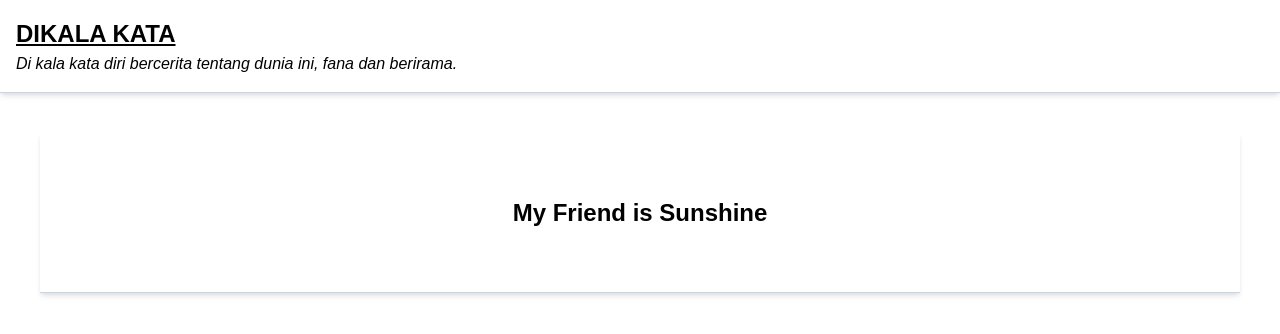
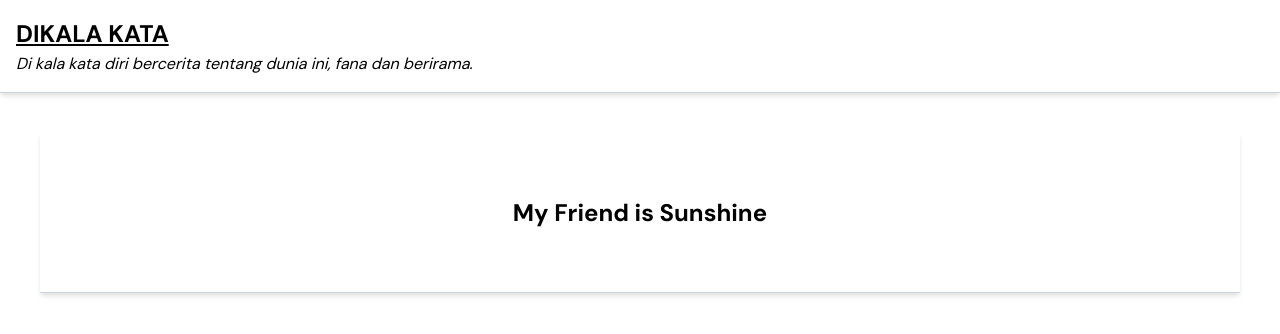
Before and after one commit to RafliEri/tulisam, a React (Create React App) app: page / in a window 1280 px wide. Shown: the top 334 px of the page. Built offline with nearby package versions, Linux system fonts and the light colour scheme.

Commit message:
ini committt

```diff
--- a/src/App.css
+++ /dev/null
@@ -1,38 +0,0 @@
-.App {
-  text-align: center;
-}
-
-.App-logo {
-  height: 40vmin;
-  pointer-events: none;
-}
-
-@media (prefers-reduced-motion: no-preference) {
-  .App-logo {
-    animation: App-logo-spin infinite 20s linear;
-  }
-}
-
-.App-header {
-  background-color: #282c34;
-  min-height: 100vh;
-  display: flex;
-  flex-direction: column;
-  align-items: center;
-  justify-content: center;
-  font-size: calc(10px + 2vmin);
-  color: white;
-}
-
-.App-link {
-  color: #61dafb;
-}
-
-@keyframes App-logo-spin {
-  from {
-    transform: rotate(0deg);
-  }
-  to {
-    transform: rotate(360deg);
-  }
-}
--- a/src/Routes/Home.jsx
+++ b/src/Routes/Home.jsx
@@ -1,9 +1,16 @@
-import { Box, Text, Link } from "@chakra-ui/react";
+import { ChakraProvider, extendTheme, Box, Text, Link } from "@chakra-ui/react";
 import { Link as RouteLink } from "react-router-dom";
 import NavBar from "../components/Navbar";
 
+const theme = extendTheme({
+  fonts: {
+    body: "DM Sans, sans-serif",
+  },
+});
+
 const Home = () => {
   return (
+    <ChakraProvider theme={theme}>
       <>
         <NavBar />
         <Box m={10}>
@@ -20,7 +27,7 @@ const Home = () => {
           >
             <RouteLink to="/mfis">
               <Link color={"black"}>
-              <Text fontSize={"2xl"} fontWeight={"bold"}>
+                <Text fontSize={"2xl"} fontWeight={"bold"} fontFamily="body">
                   My Friend is Sunshine
                 </Text>
               </Link>
@@ -48,6 +55,7 @@ const Home = () => {
         </Box> */}
         </Box>
       </>
+    </ChakraProvider>
   );
 };
 
--- a/src/Routes/Mfis.jsx
+++ b/src/Routes/Mfis.jsx
@@ -1,7 +1,6 @@
 import { ChakraProvider, extendTheme, Box, Text } from "@chakra-ui/react";
 import NavBar from "../components/Navbar";
 import Footer from "../components/Footer";
-// import { Box, Text } from "@chakra-ui/react";
 
 const theme = extendTheme({
   fonts: {
--- a/src/components/Navbar.jsx
+++ b/src/components/Navbar.jsx
@@ -1,10 +1,23 @@
 import { Link as RouteLink, useLocation } from "react-router-dom";
-import { Flex, Text, Link } from "@chakra-ui/react";
+import {
+  ChakraProvider,
+  extendTheme,
+  Flex,
+  Text,
+  Link,
+} from "@chakra-ui/react";
+
+const theme = extendTheme({
+  fonts: {
+    body: "DM Sans, sans-serif",
+  },
+});
 
 const NavBar = () => {
   const location = useLocation();
 
   return (
+    <ChakraProvider theme={theme}>
       <>
         <Flex
           boxShadow={"md"}
@@ -18,11 +31,16 @@ const NavBar = () => {
           <Text>
             <RouteLink to="/">
               <Link color={"black"}>
-              <Text fontSize={"2xl"} fontWeight={"bold"} as="u">
+                <Text
+                  fontSize={"2xl"}
+                  fontWeight={"bold"}
+                  as="u"
+                  fontFamily="body"
+                >
                   DIKALA KATA
                 </Text>
                 <br></br>
-              <Text as="i" pt={20}>
+                <Text as="i" pt={20} fontFamily="body">
                   Di kala kata diri bercerita tentang dunia ini, fana dan
                   berirama.
                 </Text>
@@ -46,6 +64,7 @@ const NavBar = () => {
           )}
         </Flex>
       </>
+    </ChakraProvider>
   );
 };
 
```
Lines whose indentation alone changed are shown as unchanged.
